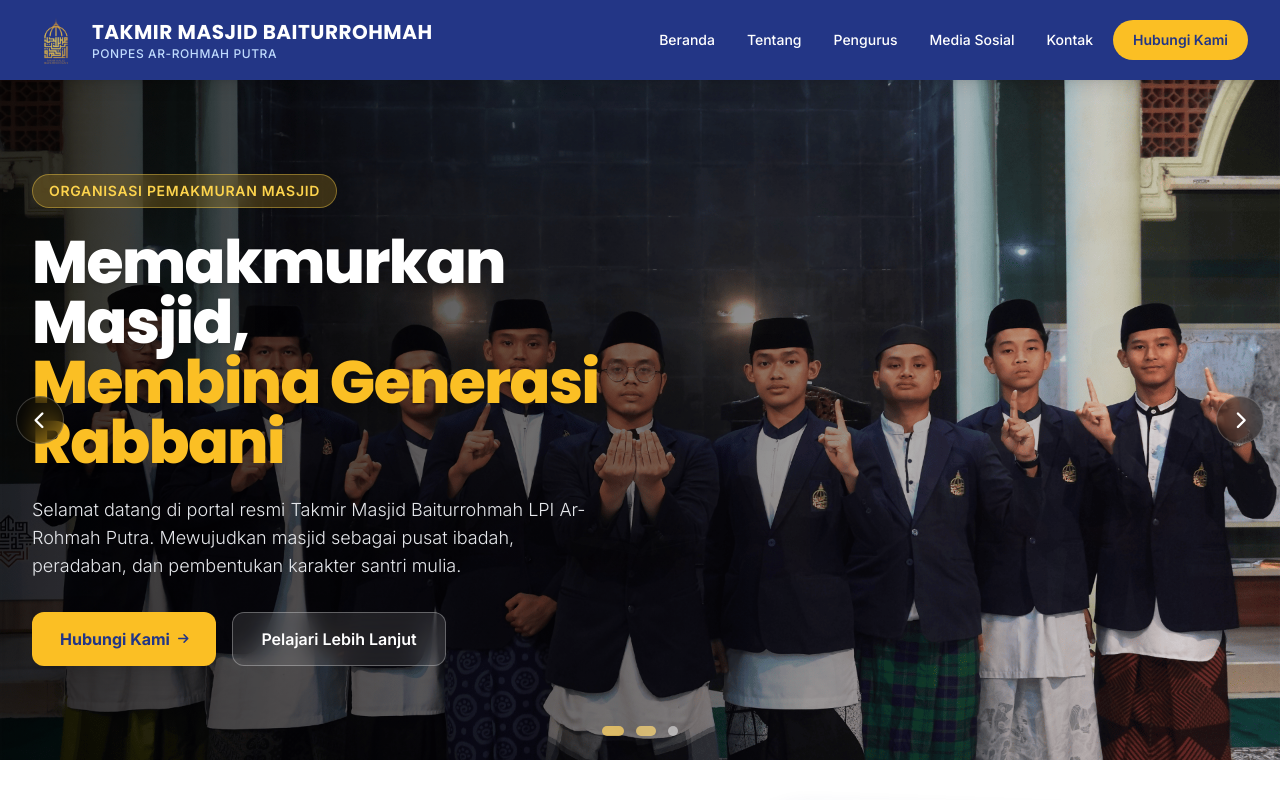
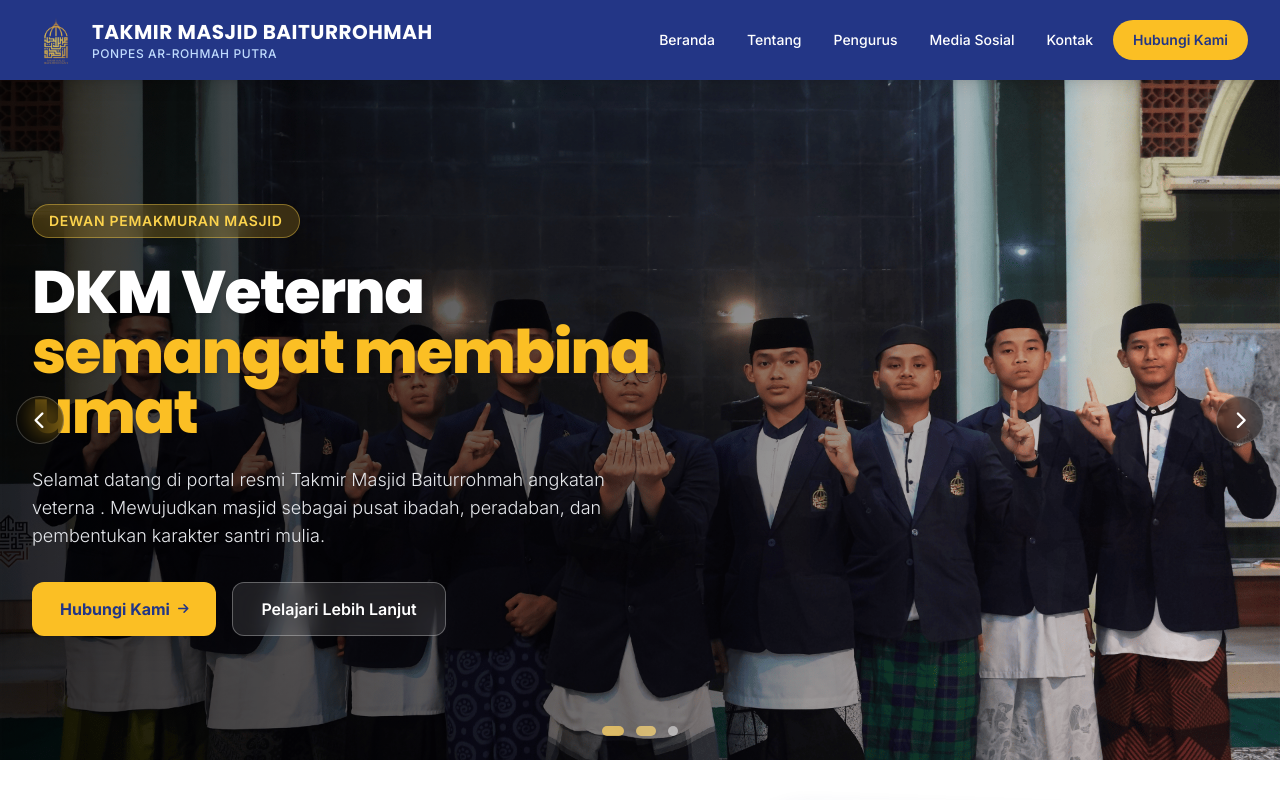
Before and after one commit to virtueterna28/DKM, a plain HTML site: page index.html in a window 1280 px wide. Shown: the top 800 px of the page. Drawn offline with nearby package versions, Linux system fonts and the light colour scheme.

Commit message:
Update index.html

```diff
--- a/index.html
+++ b/index.html
@@ -3,7 +3,7 @@
 <head>
     <meta charset="UTF-8">
     <meta name="viewport" content="width=device-width, initial-scale=1.0">
-    <title>Takmir Masjid Baiturrohmah - Ar-Rohmah Putra</title>
+    <title>DKM Baiturrohmah Veterna</title>
     <!-- Tailwind CSS CDN -->
     <script src="https://cdn.tailwindcss.com"></script>
     <!-- Google Fonts Inter & Poppins -->
@@ -136,13 +136,13 @@
             <div class="max-w-7xl mx-auto px-4 sm:px-6 lg:px-8 w-full">
                 <div class="max-w-2xl text-white space-y-6">
                     <span class="inline-block px-4 py-1.5 rounded-full bg-amber-400/20 border border-amber-300/40 text-amber-300 text-xs sm:text-sm font-semibold tracking-wider uppercase backdrop-blur-md">
-                        Organisasi Pemakmuran Masjid
+                        Dewan Pemakmuran Masjid
                     </span>
                     <h1 class="font-heading text-3xl sm:text-5xl lg:text-6xl font-extrabold leading-tight tracking-tight drop-shadow-md">
-                        Memakmurkan Masjid, <br class="hidden sm:inline"><span class="text-amber-400">Membina Generasi Rabbani</span>
+                        DKM Veterna <br class="hidden sm:inline"><span class="text-amber-400">semangat membina umat</span>
                     </h1>
                     <p class="text-base sm:text-lg text-gray-200 leading-relaxed font-light max-w-xl">
-                        Selamat datang di portal resmi Takmir Masjid Baiturrohmah LPI Ar-Rohmah Putra. Mewujudkan masjid sebagai pusat ibadah, peradaban, dan pembentukan karakter santri mulia.
+                        Selamat datang di portal resmi Takmir Masjid Baiturrohmah angkatan veterna . Mewujudkan masjid sebagai pusat ibadah, peradaban, dan pembentukan karakter santri mulia.
                     </p>
                     <div class="pt-2 flex flex-wrap gap-4">
                         <a href="#kontak" class="px-7 py-3.5 rounded-xl bg-amber-400 text-[#233686] font-bold hover:bg-amber-300 shadow-xl hover:shadow-amber-400/20 transition duration-300 transform hover:-translate-y-1 flex items-center gap-2">
```
